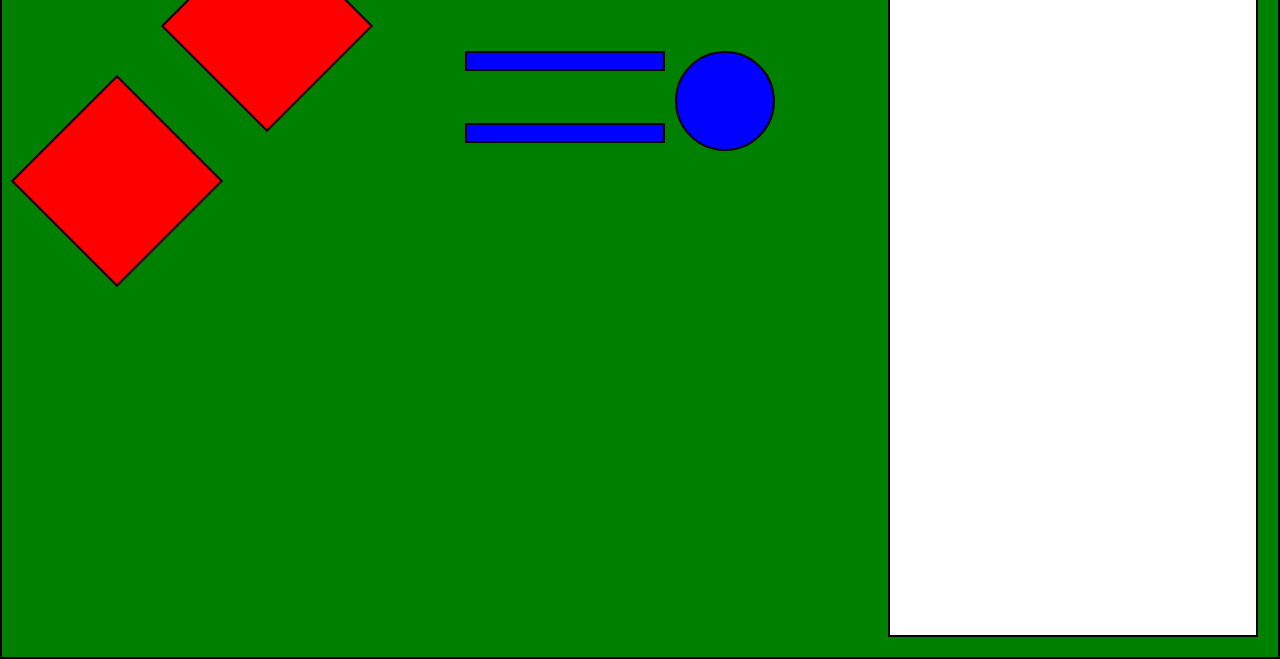
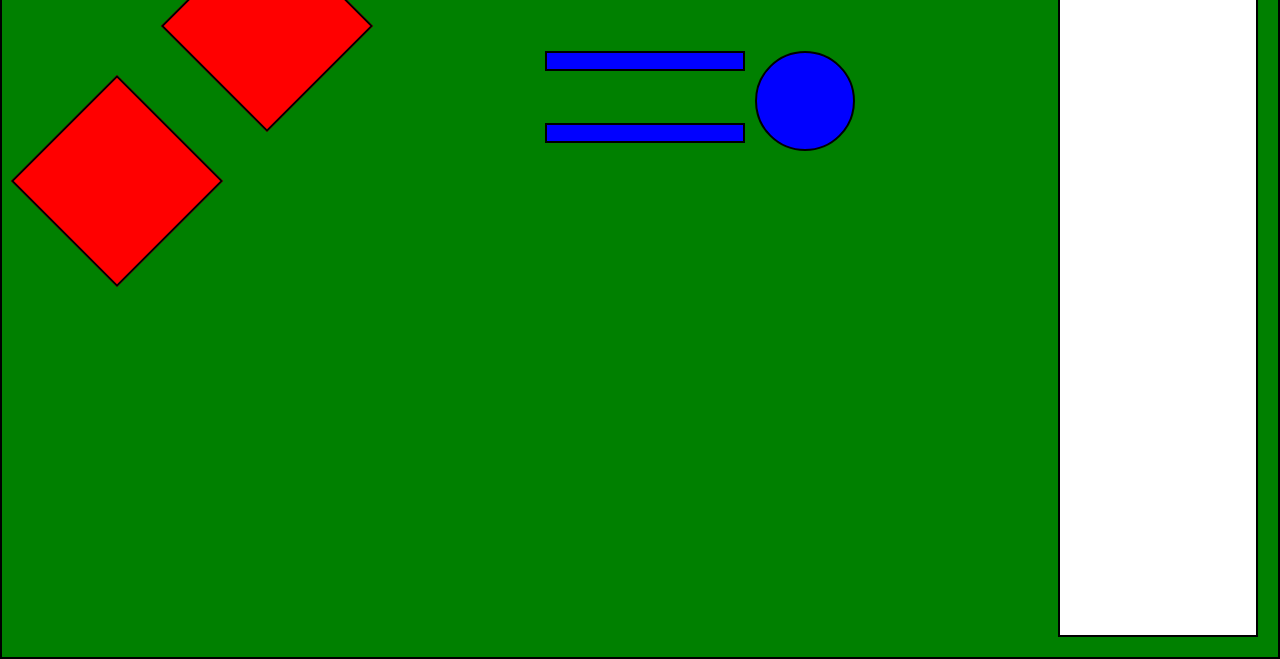
Before and after one commit to Soumey/JuniorGameDesignerZadanie, a plain HTML site: page index.html in a window 1280 px wide. Shown: the part 141-800 px from the top of the page. Drawn offline with Linux system fonts and the light colour scheme.

Commit message:
Changed layout display, aligned items correctly, cleanup

```diff
--- a/style.css
+++ b/style.css
@@ -21,21 +21,17 @@ header {
 
 .layout {
     background-color: #008000;
-    display: flex;
-    justify-content: space-between;
-    padding: 20px;
-    gap: 20px;
+    display: grid;
+    grid-template-columns: auto auto auto;
+    gap:20px;
     height: calc(100vh - 50px);
-    flex-grow: 1;
-
+    padding:20px;
 }
 
 .diamondsContainer {
     display: flex;
     gap: 5px;
     flex-direction: column;
-    flex-shrink: 0;
-    flex: 0.3;
     margin-top: 20px;
     margin-left: 20px;
 }
@@ -57,9 +53,8 @@ header {
 .lineCircleContainer {
     display: flex;
     gap: 10px;
-    flex-shrink: 0;
-    flex: 0.3;
     margin-top:120px;
+    justify-self: center;
 }
 
 .lines {
@@ -88,5 +83,7 @@ header {
     padding: 10px;
     text-align: center;
     border: 2px solid black;
-    flex: 0.3;
+    width: 200px;
+    justify-self: end;
+    font-size: 36px;
 }
```
